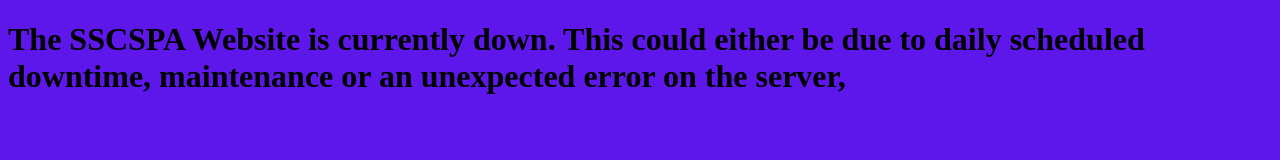
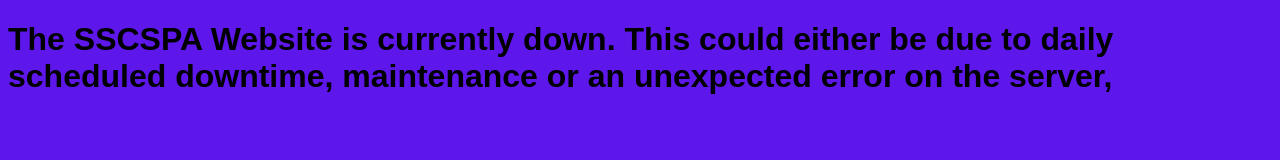
Before and after one commit to pajlyons10-create/sscspa, a plain HTML site: page index.html in a window 1280 px wide. Drawn offline with Linux system fonts and the light colour scheme.

Commit message:
Fix font-family declaration in style.css

```diff
--- a/style.css
+++ b/style.css
@@ -1,4 +1,4 @@
 body {
   background-color: #5E17EB;
-  font-family: 'sans-serif';
+  font-family: sans-serif;
 }
```
